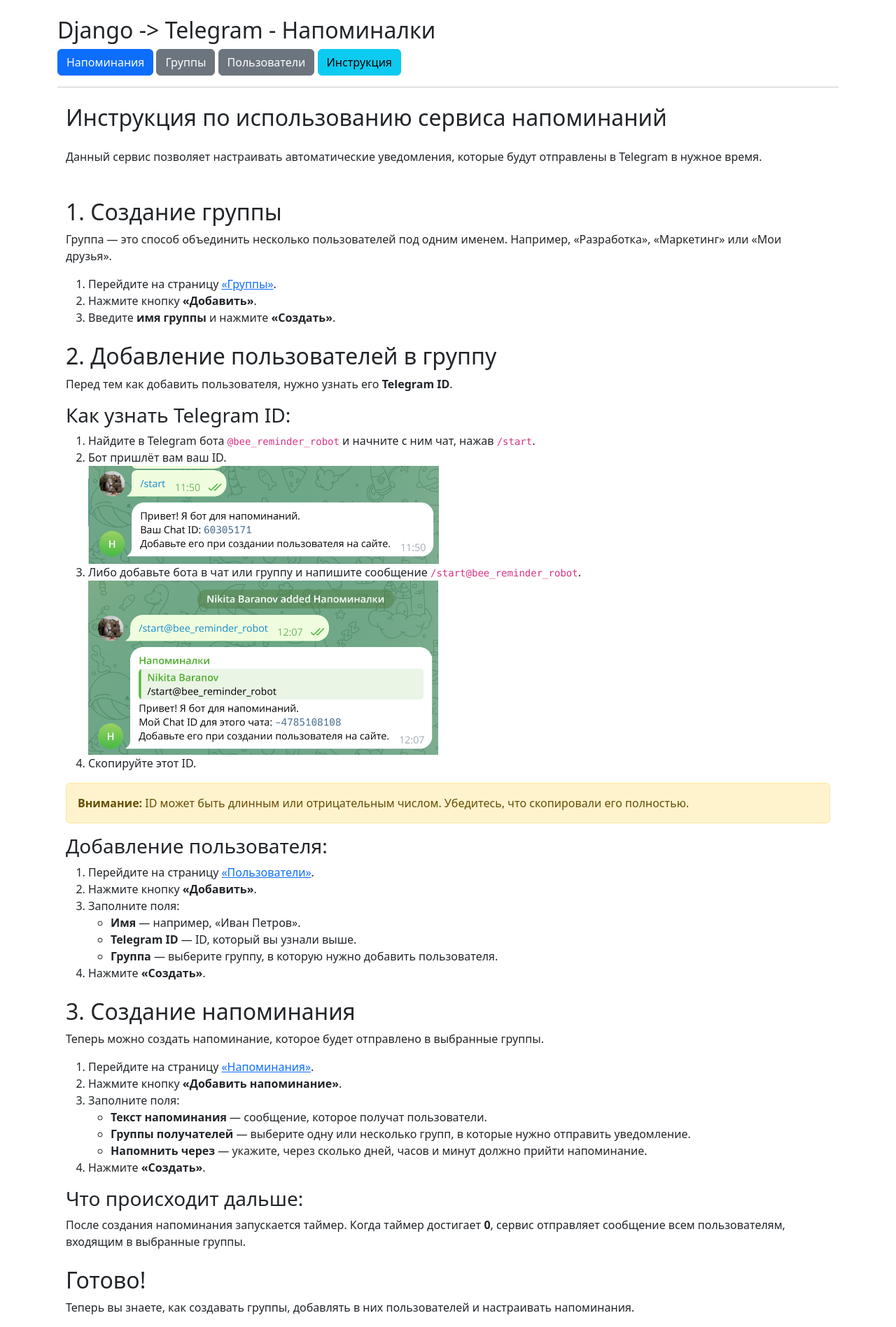
After one commit to nbaranov/django_telegram_reminder, a Django app: template reminders/templates/reminders/instruction.html in a window 1280 px wide. The commit adds this page. Shown: the whole page at 70% size. Run offline with Django 5.2, Linux system fonts and the light colour scheme; the template is opened without the code that fills it, so the values that code supplies are empty; some libraries are stand-ins or nearby versions.

Commit message:
add instruction

```diff
--- a/bot_handler.py
+++ b/bot_handler.py
@@ -34,7 +34,7 @@ async def start_command(update: Update, context: ContextTypes.DEFAULT_TYPE):
     if chat_type == 'private':
         # Отправляем сообщение только в личку
         await update.message.reply_text(
-            f"Привет! Я бот для напоминаний."
+            f"Привет! Я бот для напоминаний.\n"
             f"Ваш Chat ID: <code>{chat_id}</code>\n"
             f"Добавьте его при создании пользователя на сайте.",
             parse_mode='HTML'
@@ -42,7 +42,7 @@ async def start_command(update: Update, context: ContextTypes.DEFAULT_TYPE):
     else:
         # Отправляем сообщение в группу/супергруппу/канал
         await update.message.reply_text(
-            f"Привет! Я бот для напоминаний."
+            f"Привет! Я бот для напоминаний.\n"
             f"Мой Chat ID для этого чата: <code>{chat_id}</code>\n"
             f"Добавьте его при создании пользователя на сайте.",
             parse_mode='HTML'
--- a/reminders/templates/base.html
+++ b/reminders/templates/base.html
@@ -17,6 +17,7 @@
             <a href="{% url 'reminder_list' %}" class="btn btn-primary">Напоминания</a>
             <a href="{% url 'group_list' %}" class="btn btn-secondary">Группы</a>
             <a href="{% url 'useringroup_list' %}" class="btn btn-secondary">Пользователи</a>
+            <a href="{% url 'instruction' %}" class="btn btn-info">Инструкция</a>
         </nav>
         <hr>
         {% if messages %}
--- /dev/null
+++ b/reminders/templates/reminders/instruction.html
@@ -0,0 +1,76 @@
+{% extends 'base.html' %}
+{% load static %}
+
+{% block title %}Инструкция по использованию сервиса напоминаний{% endblock %}
+
+{% block content %}
+<div class="container mt-4">
+    <div class="row">
+        <div class="col-12">
+            <h2 class="mb-4">Инструкция по использованию сервиса напоминаний</h2>
+
+            <p>Данный сервис позволяет настраивать автоматические уведомления, которые будут отправлены в Telegram в нужное время.</p>
+
+            <h2 class="mt-5">1. Создание группы</h2>
+            <p>Группа — это способ объединить несколько пользователей под одним именем. Например, «Разработка», «Маркетинг» или «Мои друзья».</p>
+            <ol>
+                <li>Перейдите на страницу <a href="{% url 'group_list' %}">«Группы»</a>.</li>
+                <li>Нажмите кнопку <strong>«Добавить»</strong>.</li>
+                <li>Введите <strong>имя группы</strong> и нажмите <strong>«Создать»</strong>.</li>
+            </ol>
+
+            <h2 class="mt-4">2. Добавление пользователей в группу</h2>
+            <p>Перед тем как добавить пользователя, нужно узнать его <strong>Telegram ID</strong>.</p>
+
+            <h3>Как узнать Telegram ID:</h3>
+            <ol>
+                <li>Найдите в Telegram бота <code>@bee_reminder_robot</code> и начните с ним чат, нажав <code>/start</code>.</li>
+                <li>Бот пришлёт вам ваш ID.</li>
+                <img src="{% static 'reminders/images/screenshot1.png' %}" class="img-fluid" alt="...">
+                <li>Либо добавьте бота в чат или группу и напишите сообщение <code>/start@bee_reminder_robot</code>.</li>
+                <img src="{% static 'reminders/images/screenshot2.png' %}" class="img-fluid" alt="...">
+                <li>Скопируйте этот ID.</li>
+            </ol>
+            <div class="alert alert-warning" role="alert">
+                <strong>Внимание:</strong> ID может быть длинным или отрицательным числом. Убедитесь, что скопировали его полностью.
+            </div>
+
+            <h3>Добавление пользователя:</h3>
+            <ol>
+                <li>Перейдите на страницу <a href="{% url 'useringroup_list' %}">«Пользователи»</a>.</li>
+                <li>Нажмите кнопку <strong>«Добавить»</strong>.</li>
+                <li>Заполните поля:
+                    <ul>
+                        <li><strong>Имя</strong> — например, «Иван Петров».</li>
+                        <li><strong>Telegram ID</strong> — ID, который вы узнали выше.</li>
+                        <li><strong>Группа</strong> — выберите группу, в которую нужно добавить пользователя.</li>
+                    </ul>
+                </li>
+                <li>Нажмите <strong>«Создать»</strong>.</li>
+            </ol>
+
+            <h2 class="mt-4">3. Создание напоминания</h2>
+            <p>Теперь можно создать напоминание, которое будет отправлено в выбранные группы.</p>
+            <ol>
+                <li>Перейдите на страницу <a href="{% url 'reminder_list' %}">«Напоминания»</a>.</li>
+                <li>Нажмите кнопку <strong>«Добавить напоминание»</strong>.</li>
+                <li>Заполните поля:
+                    <ul>
+                        <li><strong>Текст напоминания</strong> — сообщение, которое получат пользователи.</li>
+                        <li><strong>Группы получателей</strong> — выберите одну или несколько групп, в которые нужно отправить уведомление.</li>
+                        <li><strong>Напомнить через</strong> — укажите, через сколько дней, часов и минут должно прийти напоминание.</li>
+                    </ul>
+                </li>
+                <li>Нажмите <strong>«Создать»</strong>.</li>
+            </ol>
+
+            <h3>Что происходит дальше:</h3>
+            <p>После создания напоминания запускается таймер. Когда таймер достигает <strong>0</strong>, сервис отправляет сообщение всем пользователям, входящим в выбранные группы.</p>
+
+            <h2 class="mt-4">Готово!</h2>
+            <p>Теперь вы знаете, как создавать группы, добавлять в них пользователей и настраивать напоминания.</p>
+
+        </div>
+    </div>
+</div>
+{% endblock %}
--- a/reminders/urls.py
+++ b/reminders/urls.py
@@ -18,6 +18,9 @@ urlpatterns = [
     path('users/<int:pk>/update/', views.UserInGroupUpdateView.as_view(), name='useringroup_update'),
     path('users/<int:pk>/delete/', views.UserInGroupDeleteView.as_view(), name='useringroup_delete'),
 
+    # Инструкция
+    path('instruction/', views.instruction_view, name='instruction'),
+
     # API URLs
     path('api/reminders/', views.RemindersAPIView.as_view(), name='api_reminders'),
     path('api/groups/', views.GroupsAPIView.as_view(), name='api_groups'),
--- a/reminders/views.py
+++ b/reminders/views.py
@@ -32,6 +32,9 @@ logging.basicConfig(
 )
 logger = logging.getLogger(__name__)
 
+# Инструкция
+def instruction_view(request):
+    return render(request, 'reminders/instruction.html')
 
 # Представления для напоминаний
 class ReminderListView(TemplateView):
```
Also changed, not shown: reminders/static/reminders/images/screenshot1.png (added), reminders/static/reminders/images/screenshot2.png (added).
